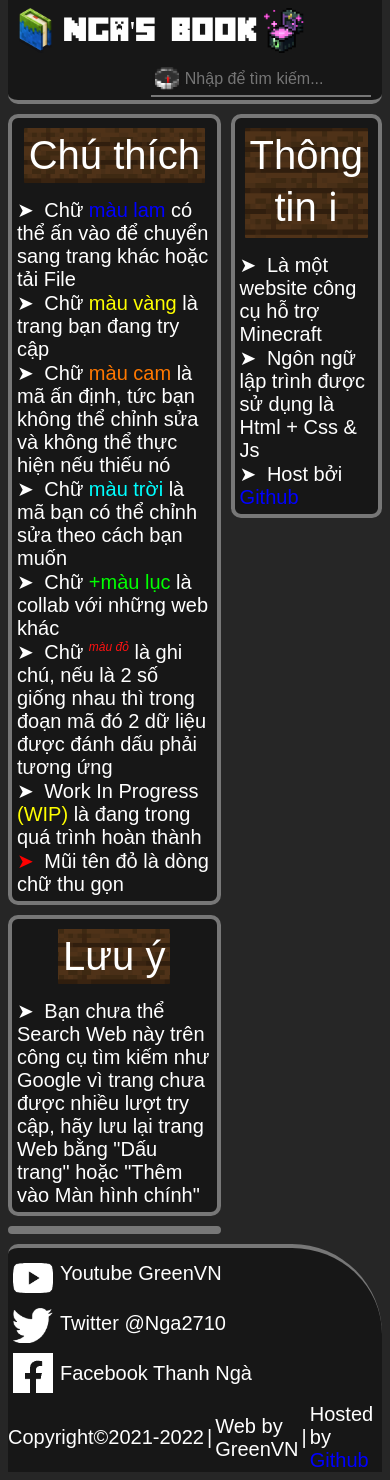
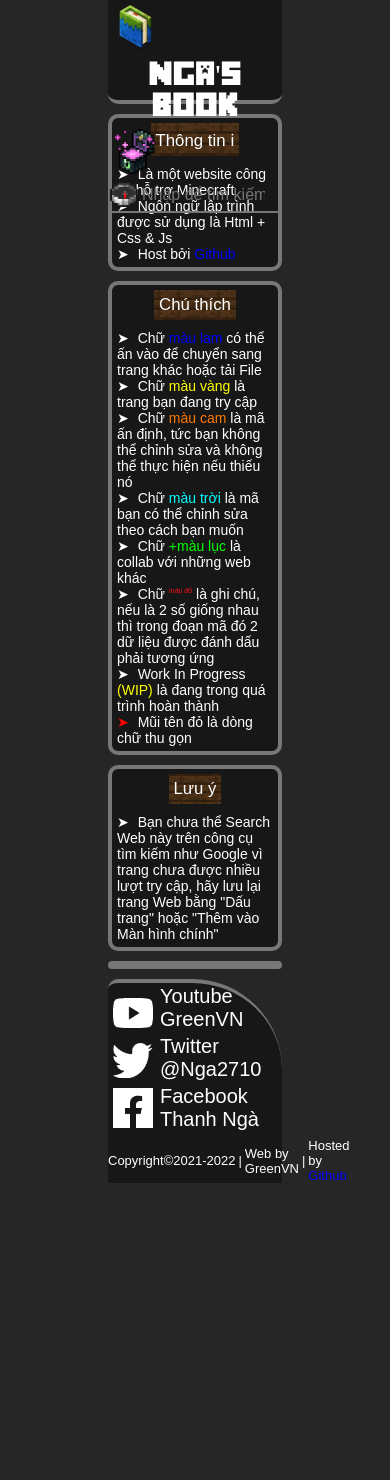
Before and after one commit to Nga2710/Nga2710.github.io, a PHP site: page / in a window 390 px wide. After the commit the page ends 1183 px from the top, so only its background shows below. Run offline with PHP 8.4, Linux system fonts and the light colour scheme.

Commit message:
Add files via upload

```diff
--- a/assets/css/defaults.css
+++ b/assets/css/defaults.css
@@ -1,9 +1,10 @@
 html {
   background-size: 70%;
   background-color: #262626;
-  margin-left: 0px;
-  margin-right: 0px;
+  margin-left: 100px;
+  margin-right: 100px;
 }
+
 @font-face {
   src: url(Minecrafter.Reg.ttf);
   font-family: minecraft;
@@ -22,39 +23,7 @@ html {
   border: 3px solid #777777;
   border-radius: 5px;
 }
-@media screen and (max-width: 768px) {
-  .search {
-    margin-bottom: 1%;
-    margin-left: auto;
-    margin-right: auto;
-    justify-content: center;
-    order: 4;
-  }
-  header {
-    font-size: 26px;
-    align-items: center;
-    flex-wrap: wrap;
-  }
-  footer {
-    font-size: 13px;
-    height: auto;
-  }
-  .page_display {
-    display: grid;
-    grid-template-areas: "right" "left";
-    grid-template-columns: 1fr;
-  }
-  .h {
-    font-size: 16.8px;
-    margin: 5px;
-  }
-  .p {
-    font-size: 14px;
-  }
-  .note {
-    font-size: 7px;
-  }
-}
+
 /*----------Header----------*/
 header {
   align-items: center;
@@ -440,7 +409,8 @@ footer {
 
 .page_display {
   display: grid;
-  grid-template-areas: "left right";
+  grid-template-areas:
+  "left right";
   grid-template-columns: auto 1fr;
   grid-column-gap: 10px;
 }
@@ -453,6 +423,7 @@ footer {
 .slot {
   display: grid;
 }
+
 .box {
   background-color: #171717;
   border: 4px solid #777777;
@@ -475,14 +446,6 @@ footer {
   font-size: 20px;
   margin: 5px;
 }
-.tab {
-  margin-left: 20px;
-  border-left: 2px solid #777777;
-  border-bottom-left-radius: 8px;
-  border-top-left-radius: 8px;
-  padding: 3px;
-}
-
 .note {
   color: #ff1212;
   font-size: 12px;
@@ -494,3 +457,39 @@ footer {
   content: " (WIP) ";
   color: yellow;
 }
+
+@media screen and (max-width: 768px) {
+  .search {
+    margin-bottom: 1%;
+    margin-left: auto;
+    margin-right: auto;
+    justify-content: center;
+    order: 4;
+  }
+  header {
+    font-size: 26px;
+    align-items: center;
+    flex-wrap: wrap;
+  }
+  footer {
+    font-size: 13px;
+    height: auto;
+  }
+  .page_display {
+    display: grid;
+    grid-template-areas:
+    "right"
+    "left";
+    grid-template-columns: 1fr;
+  }
+  .h {
+    font-size: 16.8px;
+    margin: 5px;
+  }
+  .p {
+    font-size: 14px;
+  }
+  .note {
+    font-size: 7px;
+  }
+}
```
